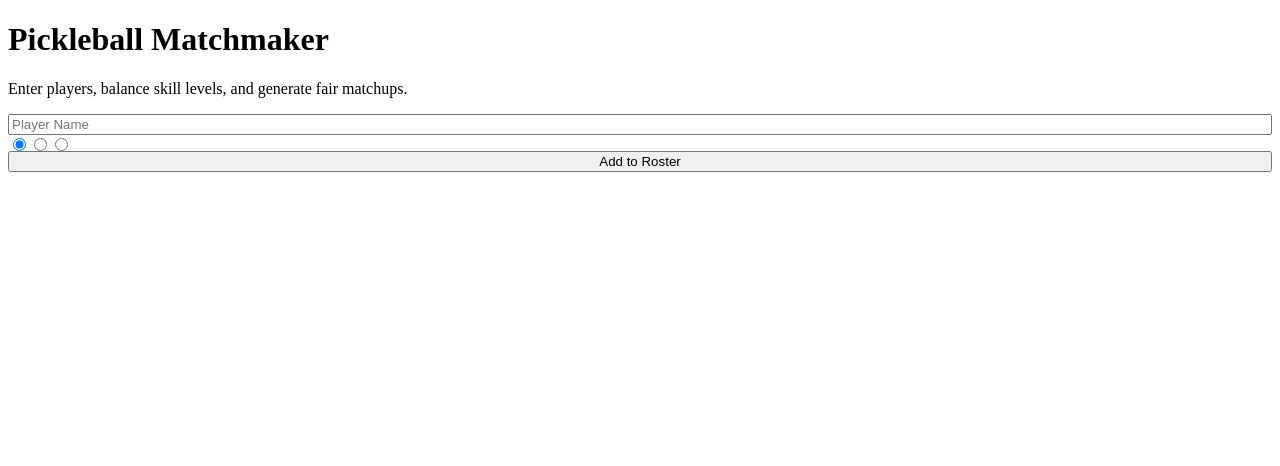
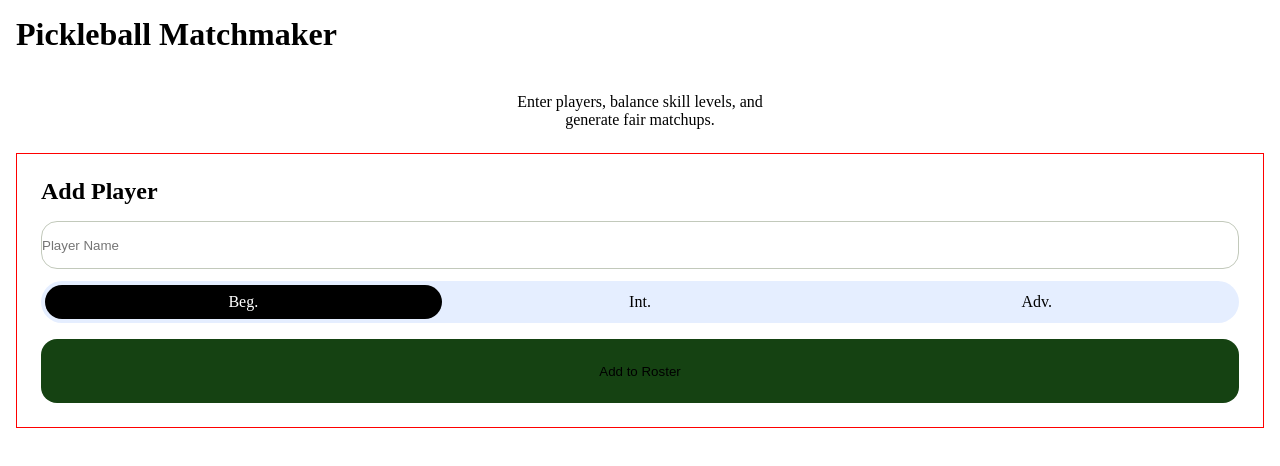
Before and after one commit to milesMejala/pickleball-matchmaker, a React (Vite) app: page / in a window 1280 px wide. Shown: the top 466 px of the page. Built offline with nearby package versions, Linux system fonts and the light colour scheme.

Commit message:
feat: implement AddPlayer component with custom styling and global base styles

```diff
--- a/src/App.css
+++ b/src/App.css
@@ -0,0 +1,20 @@
+:root {
+    --color-bg-primary: #154212;
+    --color-bg-secondary:
+}
+
+* {
+    box-sizing: border-box;
+    margin: 0;
+    padding: 0;
+}
+
+h1 {
+    padding: 1rem;
+}
+
+p {
+    width: 18rem;
+    margin: 1.5rem auto 1.5rem auto;
+    text-align: center;
+}
--- a/src/components/AddPlayer.jsx
+++ b/src/components/AddPlayer.jsx
@@ -4,7 +4,7 @@ import "../css/AddPlayer.css";
 export default function AddPlayer() {
   const [formData, setFormData] = useState({
     name: "",
-    skill: "Beg."
+    skill: "Beg.",
   });
 
   function handleChange(event) {
@@ -26,7 +26,8 @@ export default function AddPlayer() {
   }
 
   return (
-    <div>
+    <section className="add-player-wrapper">
+      <h2>Add Player</h2>
       <form onSubmit={handleSubmit}>
         <input
           id="name"
@@ -36,7 +37,8 @@ export default function AddPlayer() {
           onChange={handleChange}
           placeholder="Player Name"
         />
-        <div className="radio-btns">
+        <fieldset>
+          <label className="radio-option" htmlFor="beginner">
             <input
               id="beginner"
               name="skill"
@@ -45,6 +47,9 @@ export default function AddPlayer() {
               onChange={handleChange}
               checked={formData.skill === "Beg."}
             />
+            <span>Beg.</span>
+          </label>
+          <label className="radio-option" htmlFor="intermediate">
             <input
               id="intermediate"
               name="skill"
@@ -53,6 +58,9 @@ export default function AddPlayer() {
               onChange={handleChange}
               checked={formData.skill === "Int."}
             />
+            <span>Int.</span>
+          </label>
+          <label className="radio-option" htmlFor="advanced">
             <input
               id="advanced"
               name="skill"
@@ -61,9 +69,11 @@ export default function AddPlayer() {
               onChange={handleChange}
               checked={formData.skill === "Adv."}
             />
-        </div>
+            <span>Adv.</span>
+          </label>
+        </fieldset>
         <button type="submit">Add to Roster</button>
       </form>
-    </div>
+    </section>
   );
 }
--- a/src/css/AddPlayer.css
+++ b/src/css/AddPlayer.css
@@ -1,7 +1,59 @@
-form {
+.add-player-wrapper {
+    margin: 0 1rem 0 1rem;
+    border: 1px solid red;
+    padding: 1.5rem;
+}
+
+.add-player-wrapper h2 {
+    margin-bottom: 1rem;
+}
+
+input[type="text"] {
+    min-width: 100%;
+    min-height: 3rem;
+    border-radius: 1rem;
+    border: 1px solid #C2C9BB;
+    margin-bottom: 0.75rem;
+}
+
+fieldset {
+    margin-bottom: 1rem;
+    border-radius: 999px;
+    border: none;
     display: flex;
-    flex-direction: column;
+    justify-content: space-between;
+    padding: 0.25rem;
+    background: #E5EEFF;
 }
-.radio-btns {
-    display: flex;
+
+.radio-option {
+    width: 100%;
 }
+
+.radio-option input {
+    position: absolute;
+    opacity: 0;
+    pointer-events: none;
+}
+
+.radio-option span {
+    display: block;
+    text-align: center;
+    padding: 0.5rem;
+    border-radius: 999px;
+    cursor: pointer;
+}
+
+.radio-option input:checked + span {
+    border-color: black;
+    background: black;
+    color: white;
+}
+
+.add-player-wrapper button {
+    width: 100%;
+    min-height: 4rem;
+    border-radius: 1rem;
+    border: none;
+    background: #154212;
+}
```
Lines whose indentation alone changed are shown as unchanged.
